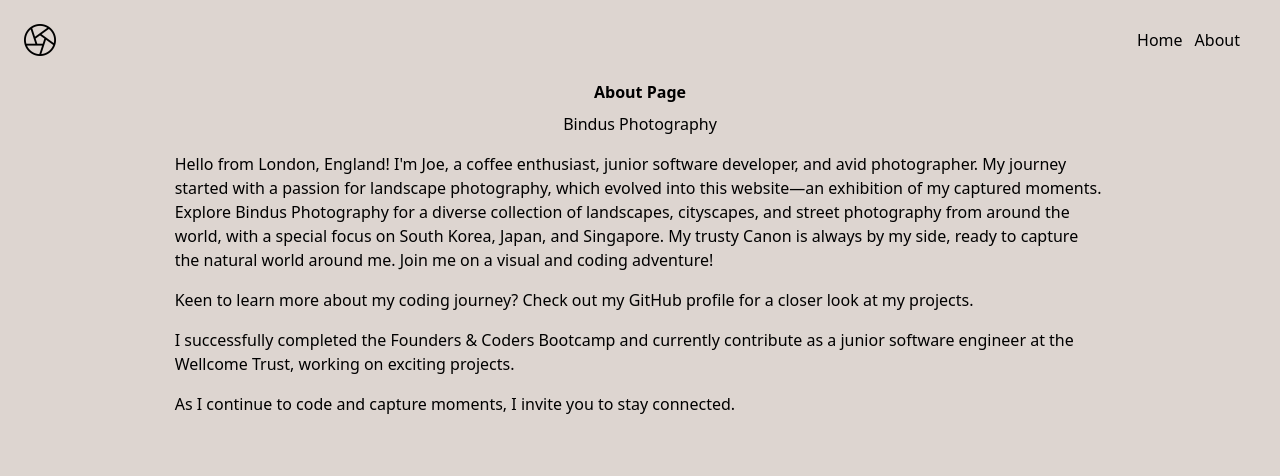
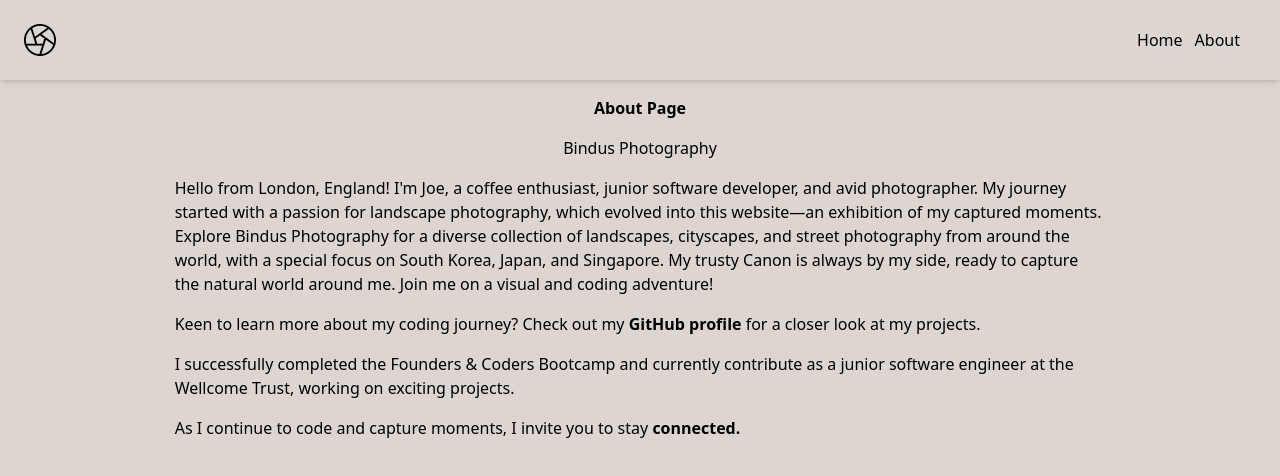
Before and after one commit to Joe-Lindie/photography, a Next.js app: page /about in a window 1280 px wide. Shown: the top 476 px of the page. Built offline with nearby package versions, Linux system fonts and the light colour scheme.

Commit message:
updates to about page

```diff
--- a/src/app/about/page.js
+++ b/src/app/about/page.js
@@ -1,20 +1,20 @@
 'use client';
 import TopNav from '@/components/coreUl/TopNav';
 import Grid from '@/components/coreUl/Grid';
-import AboutPageData from '@/data/aboutPageData';
+import aboutPageData from '@/data/aboutPageData';
 
 const About = () => {
   return (
     <>
       <TopNav />
       <main className="flex flex-col items-center">
-        <h1 className="font-bold pb-2">About Page</h1>
+        <h1 className="font-bold py-4">About Page</h1>
         <p className="pb-4">Bindus Photography</p>
       </main>
 
       <Grid>
         <div className="col-start-2 col-end-12">
-          <AboutPageData />
+          {aboutPageData()}
         </div>
       </Grid>
     </>
--- a/src/app/page.js
+++ b/src/app/page.js
@@ -8,7 +8,7 @@ const Home = () => {
   return (
     <>
       <TopNav />
-      <div className="relative h-3/5">
+      <div className="relative h-3/5 pt-1">
         <HomepageCarousel />
         <div className="absolute bottom-2.5 left-0 md:left-4 p-2 md:p-6 rounded-sm text-center text-white bg-blackrgba">
           <h1 className="pb-1">Photography Blog</h1>
--- /dev/null
+++ b/src/components/Links.js
@@ -0,0 +1,11 @@
+import Link from 'next/link';
+
+const Links = ({ linkText, href }) => {
+  return (
+    <Link href={href} rel="noopener noreferrer" target="_blank" className='font-bold hover:underline'>
+      {linkText}
+    </Link>
+  );
+};
+
+export default Links;
--- a/src/components/coreUl/TopNav.js
+++ b/src/components/coreUl/TopNav.js
@@ -14,7 +14,7 @@ const TopNav = () => {
   return (
     <>
       <div
-        className="flex justify-between items-center relative bg-lightBrown py-6"
+        className="flex justify-between items-center relative bg-lightBrown shadow-md py-6"
         onClick={handleToggle}
       >
         <div className="w-8 h-8 ml-6">
@@ -23,7 +23,7 @@ const TopNav = () => {
           </Link>
         </div>
 
-        <div className="w-6 h-6 mr-6 md:hidden">
+        <div className="w-6 h-6 mr-6 md:hidden cursor-pointer">
           <Image src={hamburgerMenu} alt="mobile menu button" />
         </div>
 
--- a/src/data/aboutPageData.js
+++ b/src/data/aboutPageData.js
@@ -1,4 +1,7 @@
-const AboutPage = () => {
+import Links from '@/components/Links';
+import globals from './globals';
+
+const aboutPageData = () => {
   return (
     <>
       <p className="pb-4">
@@ -13,8 +16,9 @@ const AboutPage = () => {
       </p>
 
       <p className="pb-4">
-        Keen to learn more about my coding journey? Check out my GitHub profile
-        for a closer look at my projects.
+        Keen to learn more about my coding journey? Check out my{' '}
+        <Links linkText="GitHub profile" href={globals().externalLinks.Linkedin} /> for a
+        closer look at my projects.
       </p>
 
       <p className="pb-4">
@@ -24,11 +28,11 @@ const AboutPage = () => {
       </p>
 
       <p>
-        As I continue to code and capture moments, I invite you to stay
-        connected.
+        As I continue to code and capture moments, I invite you to stay{' '}
+       <Links linkText="connected." href={globals().contacts.Main} />
       </p>
     </>
   );
 };
 
-export default AboutPage;
+export default aboutPageData;
--- /dev/null
+++ b/src/data/globals.js
@@ -0,0 +1,12 @@
+const globals = () => {
+  return {
+    externalLinks: {
+        Linkedin: 'https://www.linkedin.com/',
+    },
+    contacts: {
+        Main: 'mailto:Josephlindie@hotmail.co.uk',
+    },
+  };
+};
+
+export default globals;
--- a/tailwind.config.js
+++ b/tailwind.config.js
@@ -46,7 +46,6 @@ module.exports = {
             opacity: '1',
           },
         },
-
         'slide-in-top': {
           '0%': {
             transform: 'translateY(-100%)',
@@ -56,8 +55,7 @@ module.exports = {
             transform: 'translateY(0)',
             opacity: 1,
           },
-        }
-
+        },
       },
     },
   },
```
